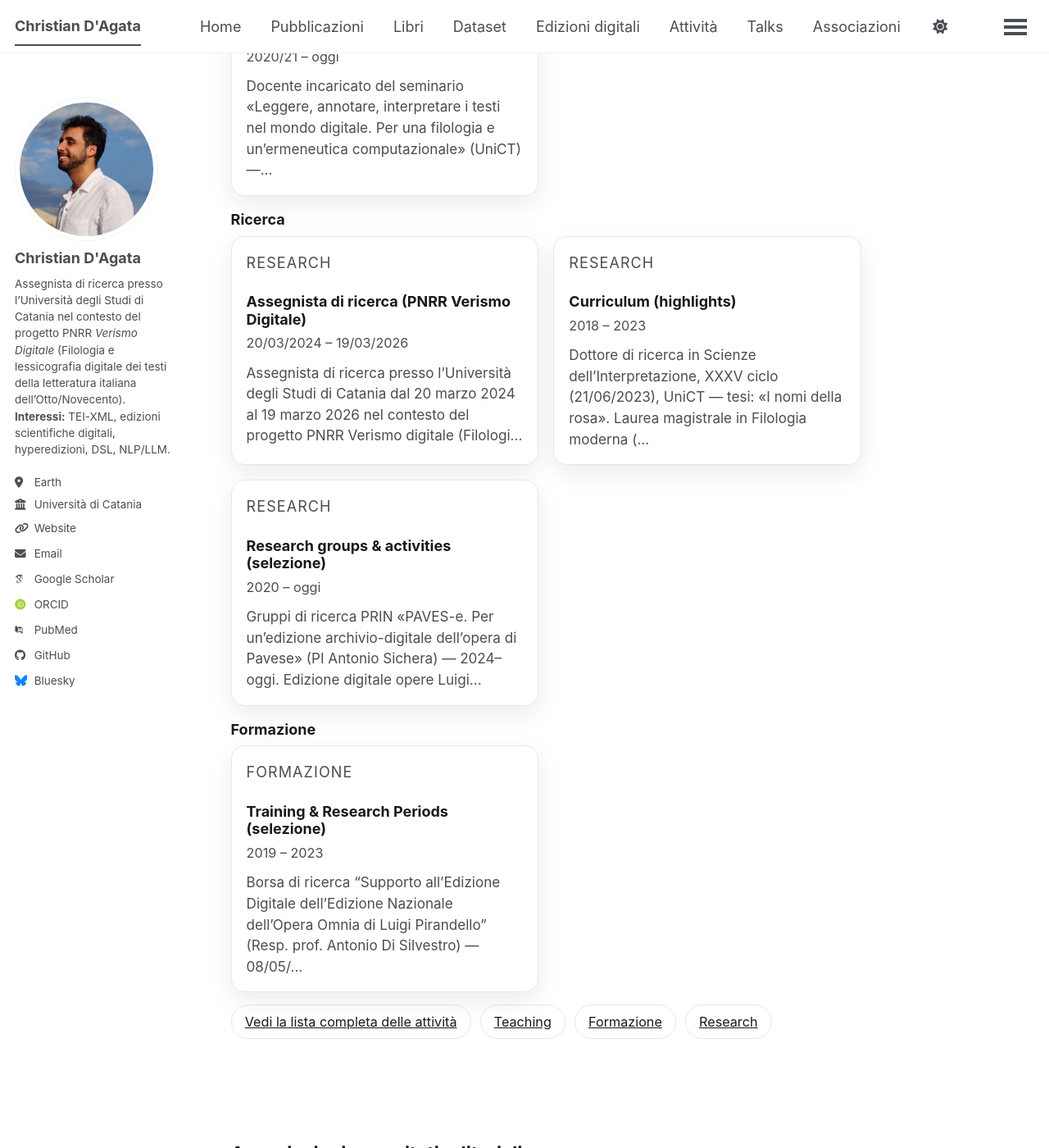
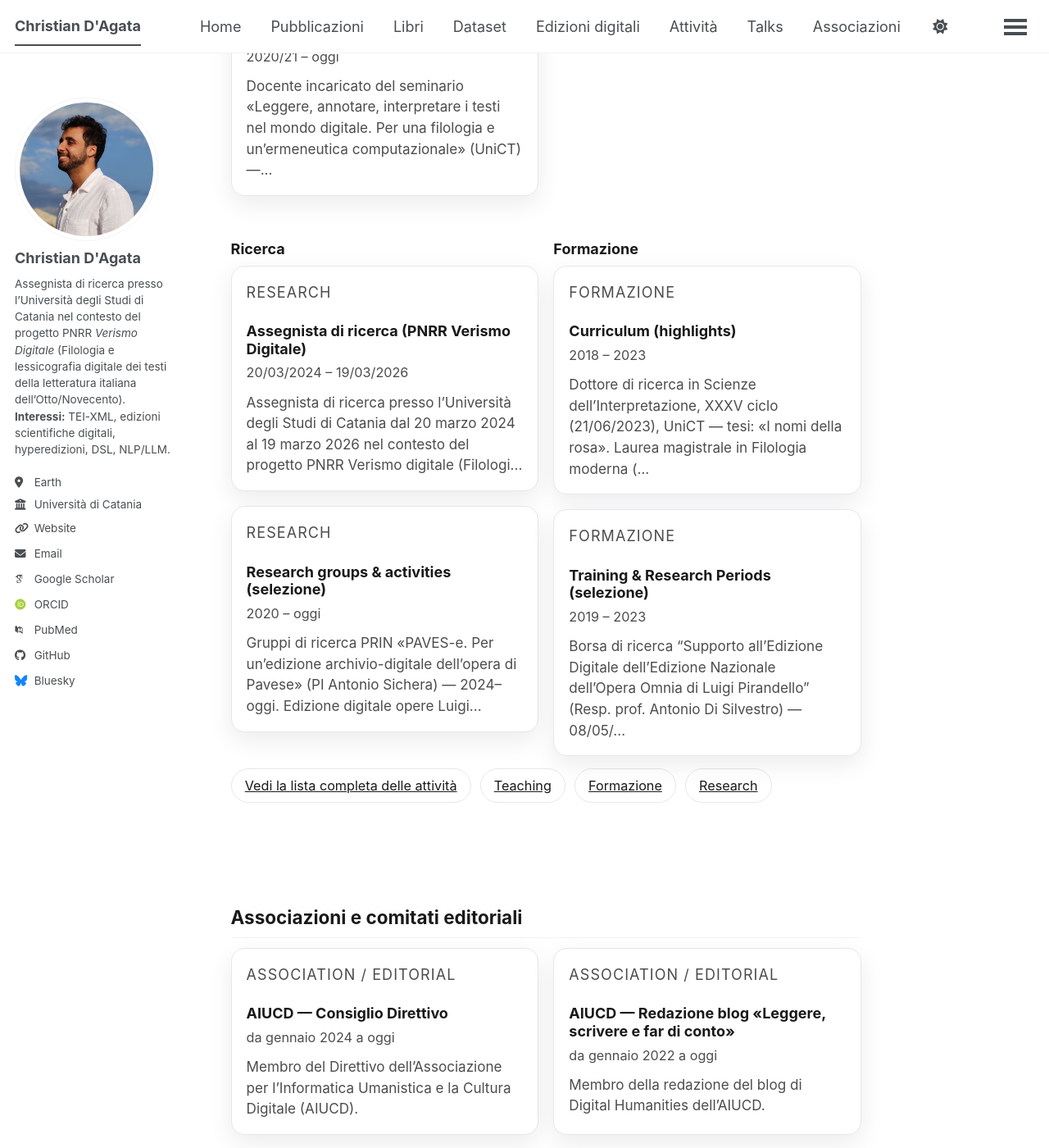
Before and after one commit to christiandagata/christiandagata.github.io, a Jekyll site: the page built from index.md, in a window 1280 px wide and 1400 px high, scrolled down 1839 px. Shown: the whole window at 82% size. Built offline with Jekyll 4.4.1, drawn with Linux system fonts in a browser that asks for light colours; some web fonts are replaced; a script bundle is joined from its source files by our own code; library files that are not in the unit come from our copies.

Commit message:
update curriculum e magazine

```diff
--- a/_activity/curriculum-highlights.md
+++ b/_activity/curriculum-highlights.md
@@ -3,7 +3,7 @@ title: "Curriculum (highlights)"
 collection: activity
 layout: single
 date: 2023-06-21
-activity_type: "Research"
+activity_type: "Training"
 period: "2018 – 2023"
 featured: true
 featured_rank: 4
--- a/assets/css/magazine.css
+++ b/assets/css/magazine.css
@@ -159,6 +159,14 @@ html[data-theme="light"]{
 
 /* GRID + CARDS */
 .mag-grid{display:grid;grid-template-columns:repeat(2,minmax(0,1fr));gap:1rem}
+.mag-grid--single{grid-template-columns:1fr}
+.mag-split{
+  display:grid;
+  grid-template-columns:repeat(2,minmax(0,1fr));
+  gap:1rem;
+  align-items:start;
+  margin-top:1rem;
+}
 
 .mag-card{
   padding:1rem;
@@ -233,4 +241,5 @@ html[data-theme="light"]{
 @media (max-width:720px){
   .mag-hero{grid-template-columns:1fr}
   .mag-grid{grid-template-columns:1fr}
+  .mag-split{grid-template-columns:1fr}
 }
--- a/index.md
+++ b/index.md
@@ -104,34 +104,40 @@ author_profile: true
     {% endfor %}
   </div>
 
-  <h3 style="margin-top:1rem;">Ricerca</h3>
-  <div class="mag-grid">
-    {% assign research_items = featured_activity | where: "activity_type", "Research" %}
-    {% for item in research_items limit:10 %}
-      {% capture meta %}{% if item.period %}{{ item.period }}{% endif %}{% endcapture %}
-      {% assign excerpt = item.excerpt | strip_html | truncate: 160 %}
-      <div class="mag-card">
-        <p class="mag-kicker">Research</p>
-        <h3 class="mag-title"><a href="{{ item.url | relative_url }}">{{ item.title }}</a></h3>
-        {% if meta and meta != "" %}<div class="mag-meta">{{ meta }}</div>{% endif %}
-        {% if excerpt and excerpt != "" %}<div class="mag-excerpt">{{ excerpt }}</div>{% endif %}
+  <div class="mag-split">
+    <div>
+      <h3>Ricerca</h3>
+      <div class="mag-grid mag-grid--single">
+        {% assign research_items = featured_activity | where: "activity_type", "Research" %}
+        {% for item in research_items limit:10 %}
+          {% capture meta %}{% if item.period %}{{ item.period }}{% endif %}{% endcapture %}
+          {% assign excerpt = item.excerpt | strip_html | truncate: 160 %}
+          <div class="mag-card">
+            <p class="mag-kicker">Research</p>
+            <h3 class="mag-title"><a href="{{ item.url | relative_url }}">{{ item.title }}</a></h3>
+            {% if meta and meta != "" %}<div class="mag-meta">{{ meta }}</div>{% endif %}
+            {% if excerpt and excerpt != "" %}<div class="mag-excerpt">{{ excerpt }}</div>{% endif %}
+          </div>
+        {% endfor %}
       </div>
-    {% endfor %}
-  </div>
+    </div>
 
-  <h3 style="margin-top:1rem;">Formazione</h3>
-  <div class="mag-grid">
-    {% assign training_items = featured_activity | where: "activity_type", "Training" %}
-    {% for item in training_items limit:10 %}
-      {% capture meta %}{% if item.period %}{{ item.period }}{% endif %}{% endcapture %}
-      {% assign excerpt = item.excerpt | strip_html | truncate: 160 %}
-      <div class="mag-card">
-        <p class="mag-kicker">Formazione</p>
-        <h3 class="mag-title"><a href="{{ item.url | relative_url }}">{{ item.title }}</a></h3>
-        {% if meta and meta != "" %}<div class="mag-meta">{{ meta }}</div>{% endif %}
-        {% if excerpt and excerpt != "" %}<div class="mag-excerpt">{{ excerpt }}</div>{% endif %}
+    <div>
+      <h3>Formazione</h3>
+      <div class="mag-grid mag-grid--single">
+        {% assign training_items = featured_activity | where: "activity_type", "Training" %}
+        {% for item in training_items limit:10 %}
+          {% capture meta %}{% if item.period %}{{ item.period }}{% endif %}{% endcapture %}
+          {% assign excerpt = item.excerpt | strip_html | truncate: 160 %}
+          <div class="mag-card">
+            <p class="mag-kicker">Formazione</p>
+            <h3 class="mag-title"><a href="{{ item.url | relative_url }}">{{ item.title }}</a></h3>
+            {% if meta and meta != "" %}<div class="mag-meta">{{ meta }}</div>{% endif %}
+            {% if excerpt and excerpt != "" %}<div class="mag-excerpt">{{ excerpt }}</div>{% endif %}
+          </div>
+        {% endfor %}
       </div>
-    {% endfor %}
+    </div>
   </div>
 
   <p style="margin-top:.8rem; display:flex; gap:.6rem; flex-wrap:wrap;">
```
